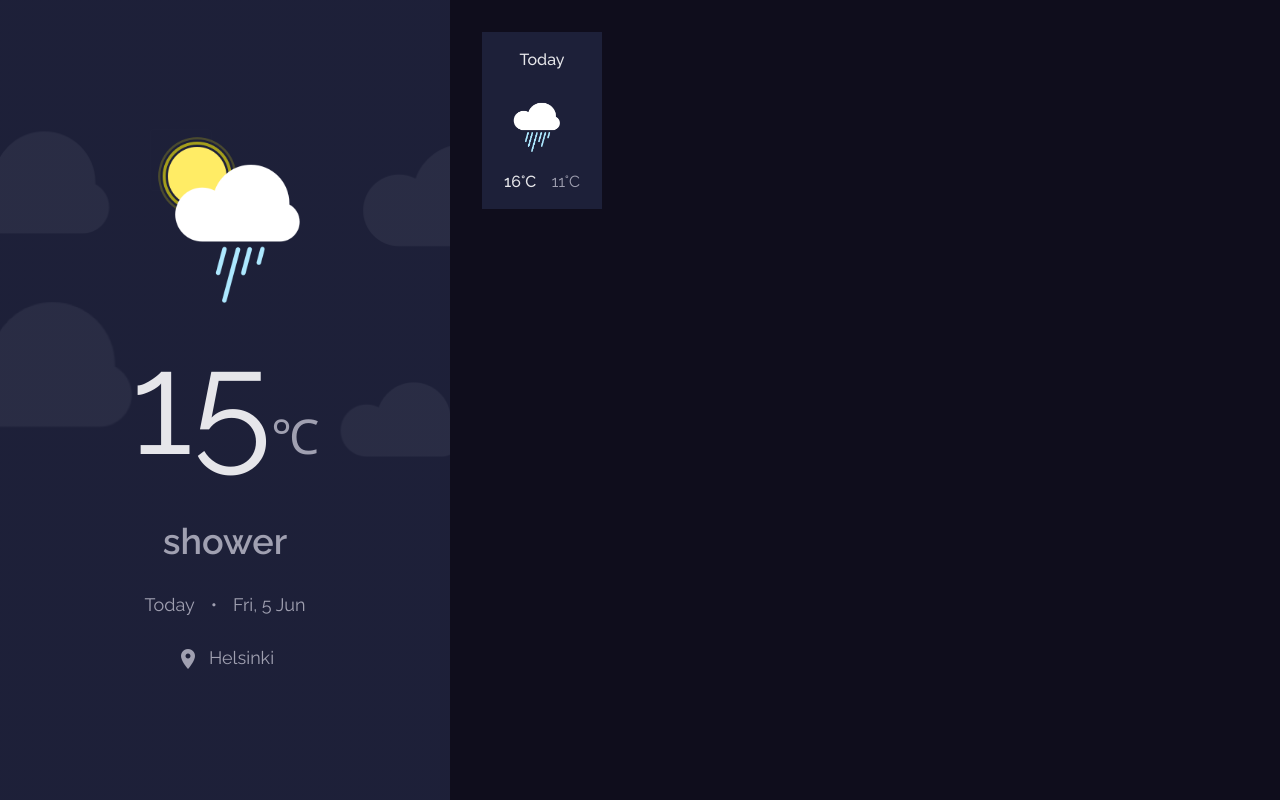
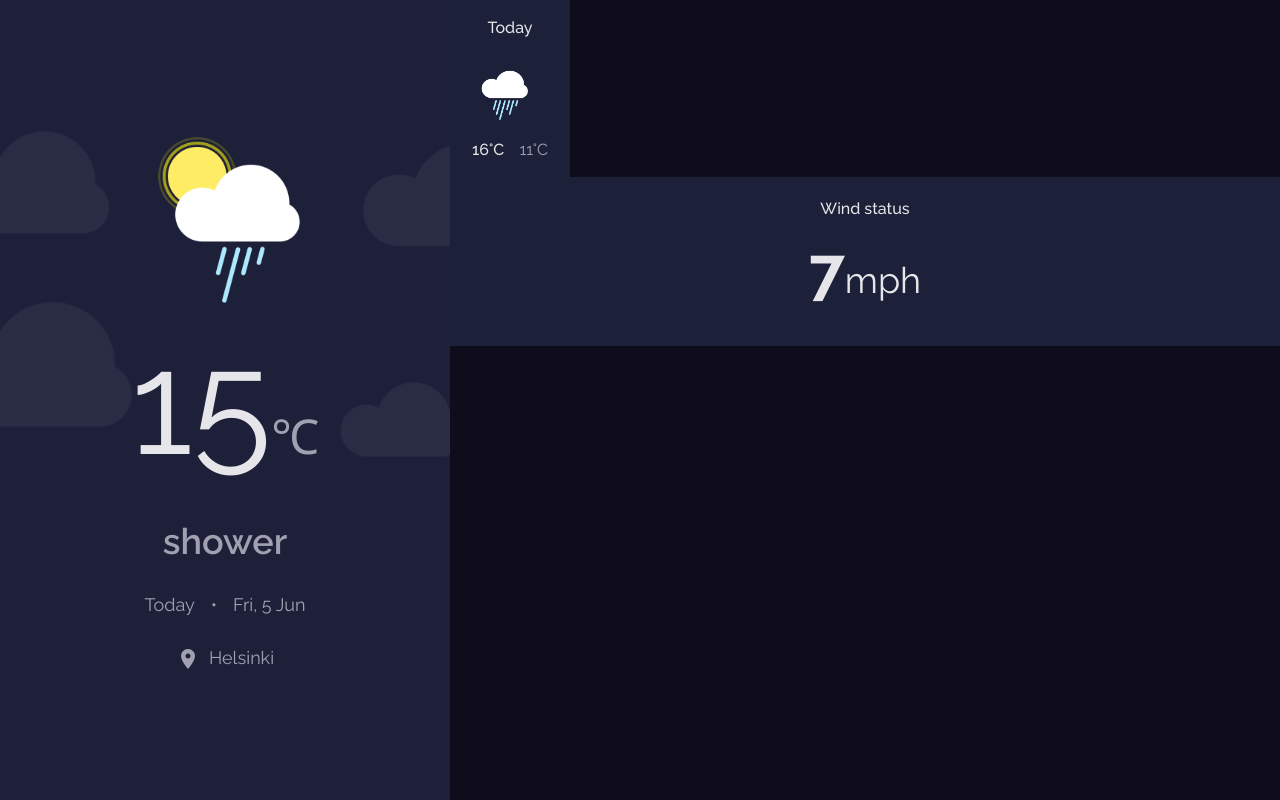
Before and after one commit to shakthi2003gh/DevChallenges-WeatherApp, a React (Create React App) app: page / in a window 1280 px wide. Built offline with nearby package versions, Linux system fonts and the light colour scheme.

Commit message:
Create highlight card component

```diff
--- /dev/null
+++ b/src/compoents/highlightCard.jsx
@@ -0,0 +1,11 @@
+const HighLightCard = ({ title, result, other }) => {
+  return (
+    <div className="highLight-card">
+      <div className="title">{title}</div>
+      <div className="result">{result}</div>
+      {other && <div className="other">{other}</div>}
+    </div>
+  );
+};
+
+export default HighLightCard;
--- a/src/section/right.jsx
+++ b/src/section/right.jsx
@@ -1,9 +1,20 @@
+import HighLightCard from "../compoents/highlightCard";
 import WeatherCard from "./../compoents/weatherCard";
+
+const Wrapper = ({ a, b }) => {
+  return (
+    <>
+      <span>{a}</span>
+      <span>{b}</span>
+    </>
+  );
+};
 
 const RightSide = () => {
   return (
     <div className="right">
       <WeatherCard when="today" status="HeavyRain" min="11°C" max="16°C" />
+      <HighLightCard title="Wind status" result={<Wrapper a="7" b="mph" />} />
     </div>
   );
 };
--- a/src/styles/cards.scss
+++ b/src/styles/cards.scss
@@ -15,7 +15,6 @@
   height: 177px;
   padding: 18px 22px;
   background: $bg-secondary;
-  margin: 2rem;
 
   .when {
     @include bold();
@@ -35,3 +34,22 @@
     }
   }
 }
+
+.highLight-card {
+  display: grid;
+  gap: 15px;
+  text-align: center;
+  padding: 22px 50px 38px;
+  background: $bg-secondary;
+  @include bold();
+
+  .result {
+    font-size: 36px;
+    font-weight: 400;
+
+    span:first-child {
+      font-size: 64px;
+      font-weight: 700;
+    }
+  }
+}
```
